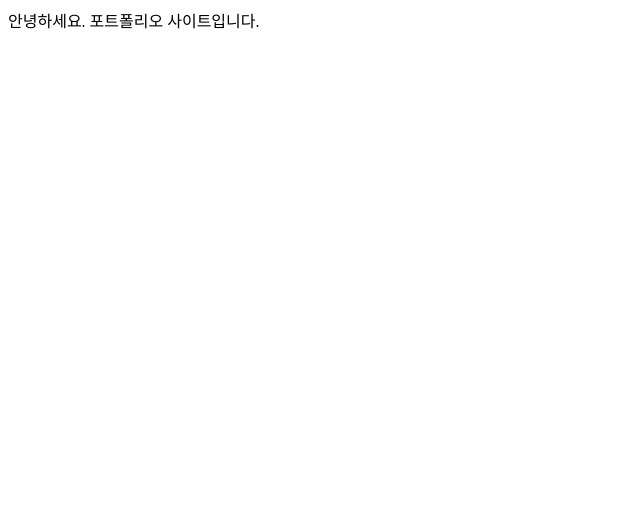
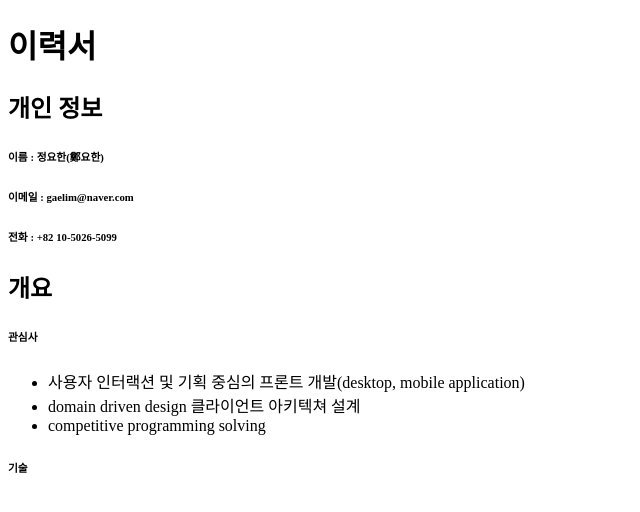
Before and after one commit to ingyeoking13/ingyeoking13.github.io, a plain HTML site: page index.html in a window 1280 px wide. Shown: the whole page, without its empty margins (0-640 px from the left). Drawn offline with Linux system fonts and the light colour scheme.

Commit message:
이력서

```diff
--- a/index.html
+++ b/index.html
@@ -3,9 +3,25 @@
 <head>
     <meta charset="UTF-8">
     <meta name="viewport" content="width=device-width, initial-scale=1.0">
-    <title>Yo Han's Portfolio</title>
+    <title>이력서</title>
 </head>
 <body>
-    안녕하세요. 포트폴리오 사이트입니다.
+    <h1>이력서</h1>
+    <div class="container">
+        <h2>개인 정보</h2>
+        <h6>이름 : 정요한(鄭요한)</h6>
+        <h6>이메일 : gaelim@naver.com</h6>
+        <h6>전화 : +82 10-5026-5099</h6>
+    </div>
+    <div class="container">
+        <h2>개요</h2>
+        <h6>관심사</h6>
+        <ul>
+            <li>사용자 인터랙션 및 기획 중심의 프론트 개발(desktop, mobile application)</li>
+            <li>domain driven design 클라이언트 아키텍쳐 설계</li>
+            <li>competitive programming solving</li>
+        </ul>
+        <h6>기술</h6>
+    </div>
 </body>
 </html>
```
